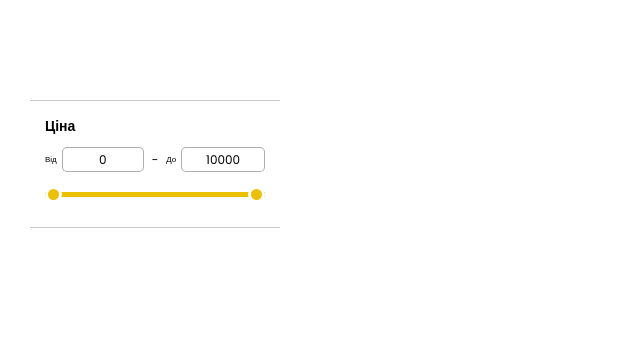
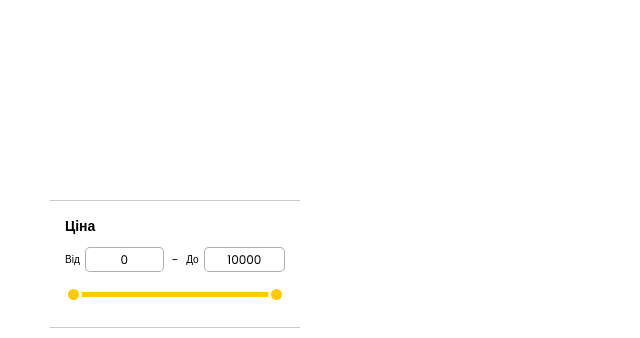
Before and after one commit to RiseWeez/test-slider-synthetic, a plain HTML site: page index.html in a window 1280 px wide. Shown: the whole page, without its empty margins (0-640 px from the left). Drawn offline with Linux system fonts and the light colour scheme.

Commit message:
Add files via upload

```diff
--- a/script.js
+++ b/script.js
@@ -1,7 +1,7 @@
 const rangeInput = document.querySelectorAll(".range-input input"),
 priceInput = document.querySelectorAll(".price-input input"),
 range = document.querySelector(".slider .progress");
-let priceGap = 1000;
+let priceGap = 0;
 
 priceInput.forEach(input =>{
     input.addEventListener("input", e =>{
--- a/style.css
+++ b/style.css
@@ -15,12 +15,12 @@ body{
 }
 ::selection{
   color: #fff;
-  background: #ebc105;
+  background: #ffca00;
 }
 .wrapper{
   position: absolute;
-  left: 30px;
-  top: 100px;
+  left: 50px;
+  top: 200px;
   width: 250px;
   height: auto;
   background: #fff;
@@ -50,10 +50,10 @@ header h2{
   align-items: center;
 }
 .min-text{
-  font-size: 8px;
+  font-size: 10px;
 }
 .max-text{
-  font-size: 8px;
+  font-size: 10px;
 }
 .field input{
   width: 100%;
@@ -80,8 +80,8 @@ input[type="number"]::-webkit-inner-spin-button {
 .slider{
   height: 5px;
   position: relative;
-  background: #ebc10585;
-  /* border-radius: 5px; */
+  background: #ffcc0085;
+  border-radius: 2px;
 }
 .slider .progress{
   height: 100%;
@@ -89,7 +89,7 @@ input[type="number"]::-webkit-inner-spin-button {
   right: 0%;
   position: absolute;
   /* border-radius: 5px; */
-  background: #ebc105;
+  background: #ffca00;
 }
 .range-input{
   position: relative;
@@ -110,7 +110,7 @@ input[type="range"]::-webkit-slider-thumb{
   border-radius: 50%;
   border-color: #fff;
   border: 3px solid #fff;
-  background: #ebc105;
+  background: #ffca00;
   pointer-events: auto;
   -webkit-appearance: none;
   box-shadow: 0 15 30px rgba(0, 0, 0, 0.05);
@@ -120,7 +120,7 @@ input[type="range"]::-moz-range-thumb{
   width: 17px;
   border: none;
   border-radius: 50%;
-  background: #ebc105;
+  background: #ffca00;
   pointer-events: auto;
   -moz-appearance: none;
   box-shadow: 0 10 16px rgba(0,0,0,0.05);
```
